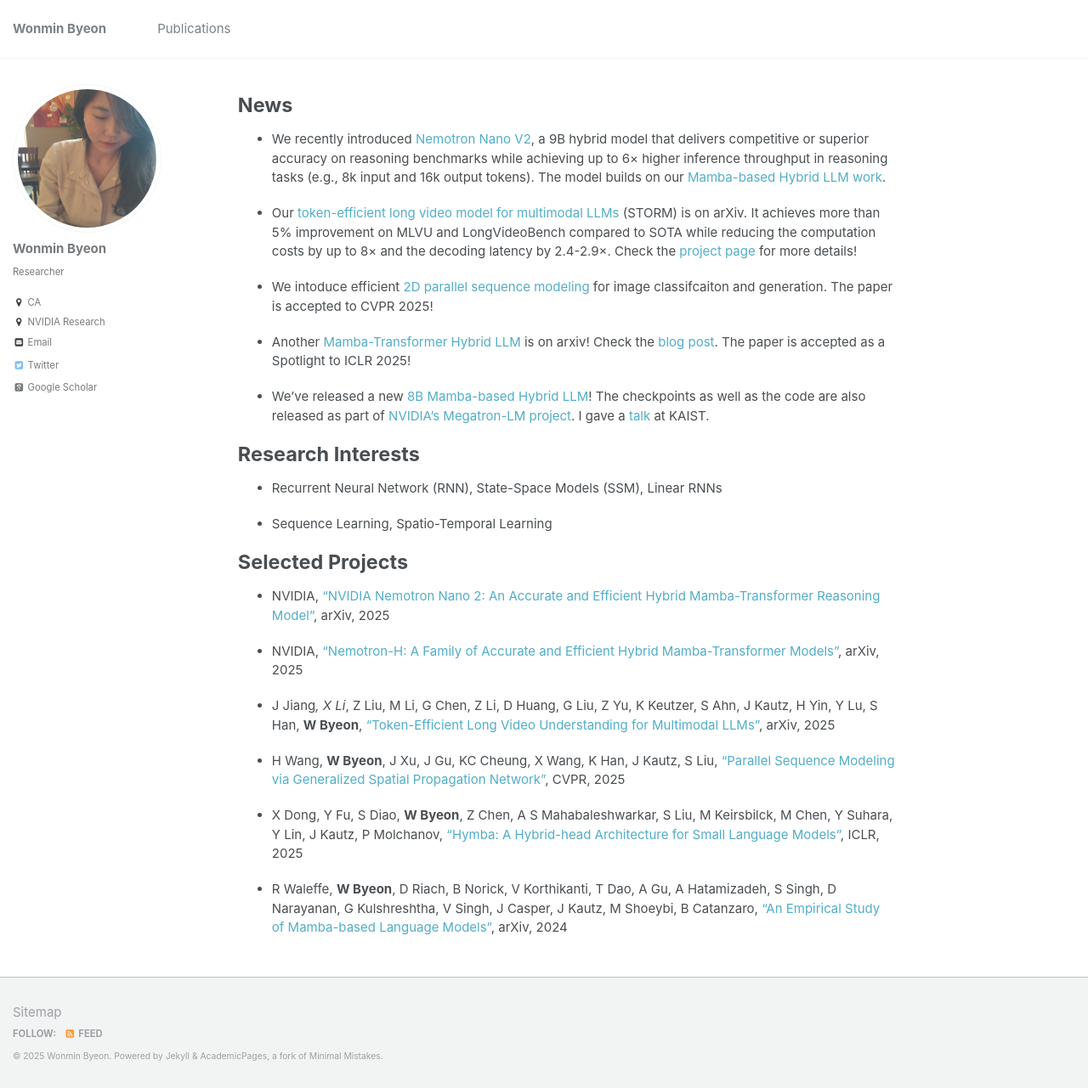
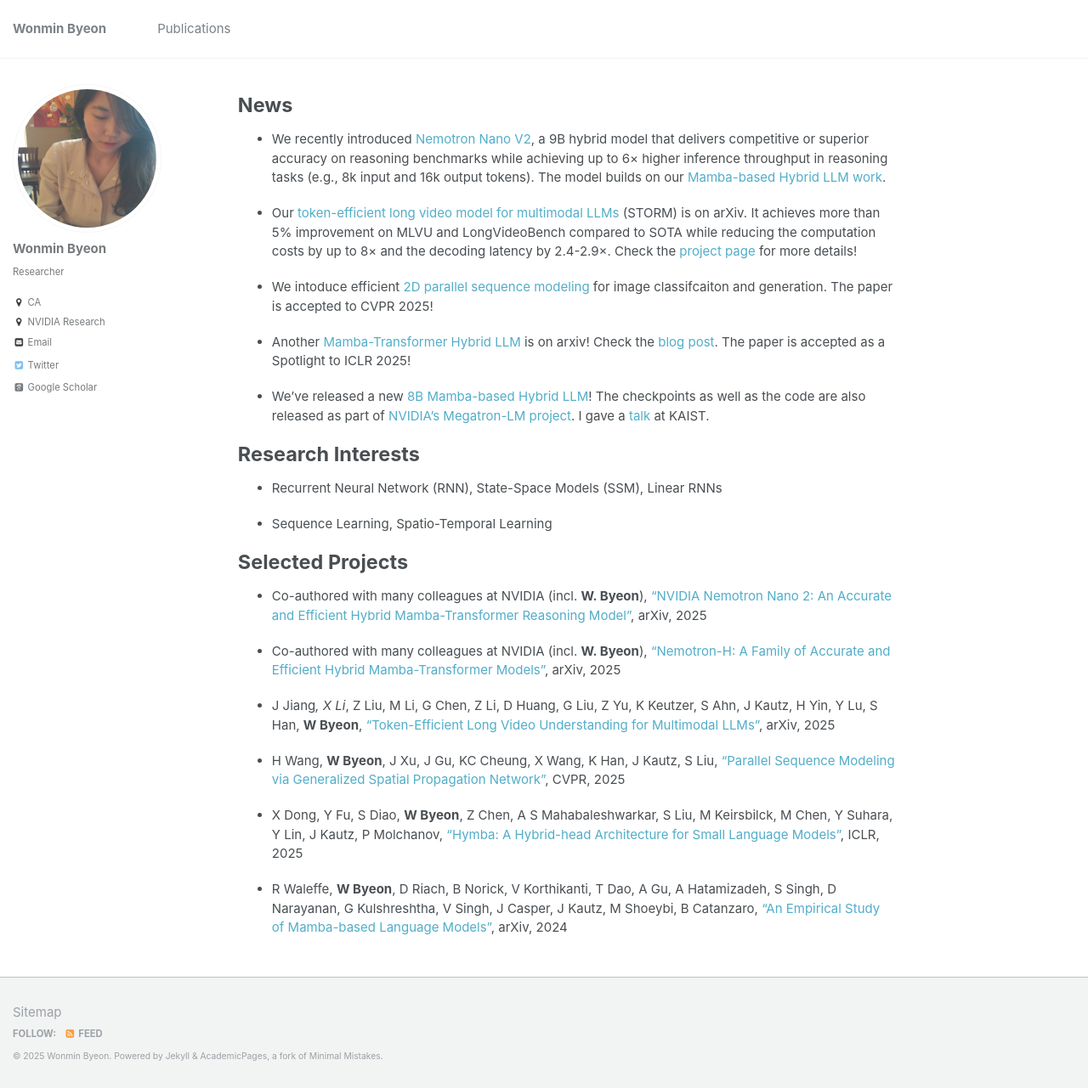
Before and after one commit to wonmin-byeon/wonmin-byeon.github.io, a Jekyll site: the page built from _pages/about.md, in a window 1280 px wide and 1281 px high. Shown: the whole window at 85% size. Built offline with Jekyll 4.4.1, drawn with Linux system fonts in a browser that asks for light colours; some web fonts are replaced.

Commit message:
add nemotron h and nano

```diff
--- a/_pages/about.md
+++ b/_pages/about.md
@@ -39,9 +39,9 @@ Research Interests
 
 Selected Projects
 ======
-* NVIDIA, ["NVIDIA Nemotron Nano 2: An Accurate and Efficient Hybrid Mamba-Transformer Reasoning Model"](https://wonmin-byeon.github.io/publication/2025-nemotron-nano), arXiv, 2025
+* Co-authored with many colleagues at NVIDIA (incl. <b>W. Byeon</b>), ["NVIDIA Nemotron Nano 2: An Accurate and Efficient Hybrid Mamba-Transformer Reasoning Model"](https://wonmin-byeon.github.io/publication/2025-nemotron-nano), arXiv, 2025
 
-* NVIDIA, ["Nemotron-H: A Family of Accurate and Efficient Hybrid Mamba-Transformer Models"](https://wonmin-byeon.github.io/publication/2025-nemotron-h), arXiv, 2025
+* Co-authored with many colleagues at NVIDIA (incl. <b>W. Byeon</b>), ["Nemotron-H: A Family of Accurate and Efficient Hybrid Mamba-Transformer Models"](https://wonmin-byeon.github.io/publication/2025-nemotron-h), arXiv, 2025
 
 * J Jiang*, X Li*, Z Liu, M Li, G Chen, Z Li, D Huang, G Liu, Z Yu, K Keutzer, S Ahn, J Kautz, H Yin, Y Lu, S Han, <b>W Byeon</b>, ["Token-Efficient Long Video Understanding for Multimodal LLMs"](https://wonmin-byeon.github.io/publication/2025-storm), arXiv, 2025
 
```
Also changed, not shown: _publications/2025-nemotron-h.md (+1 -1 lines), _publications/2025-nemotron-nano.md (+1 -1 lines).
